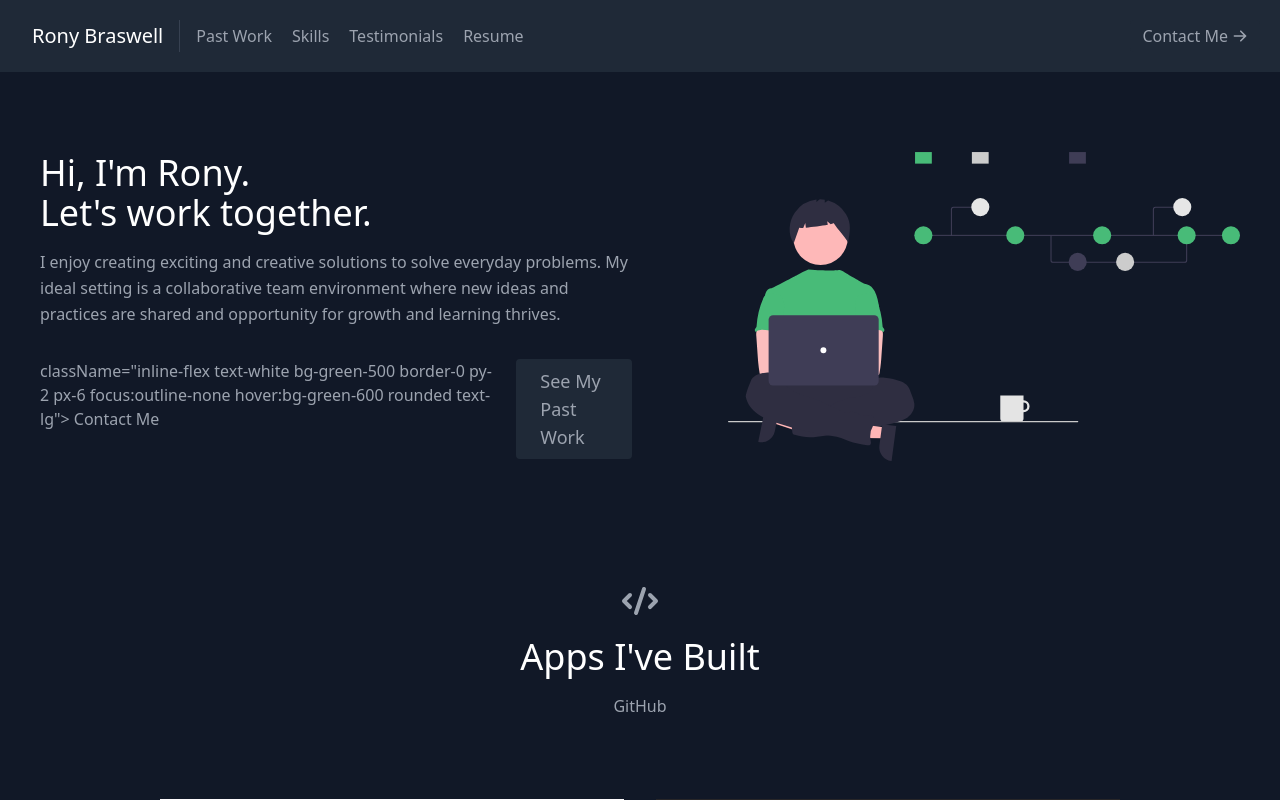
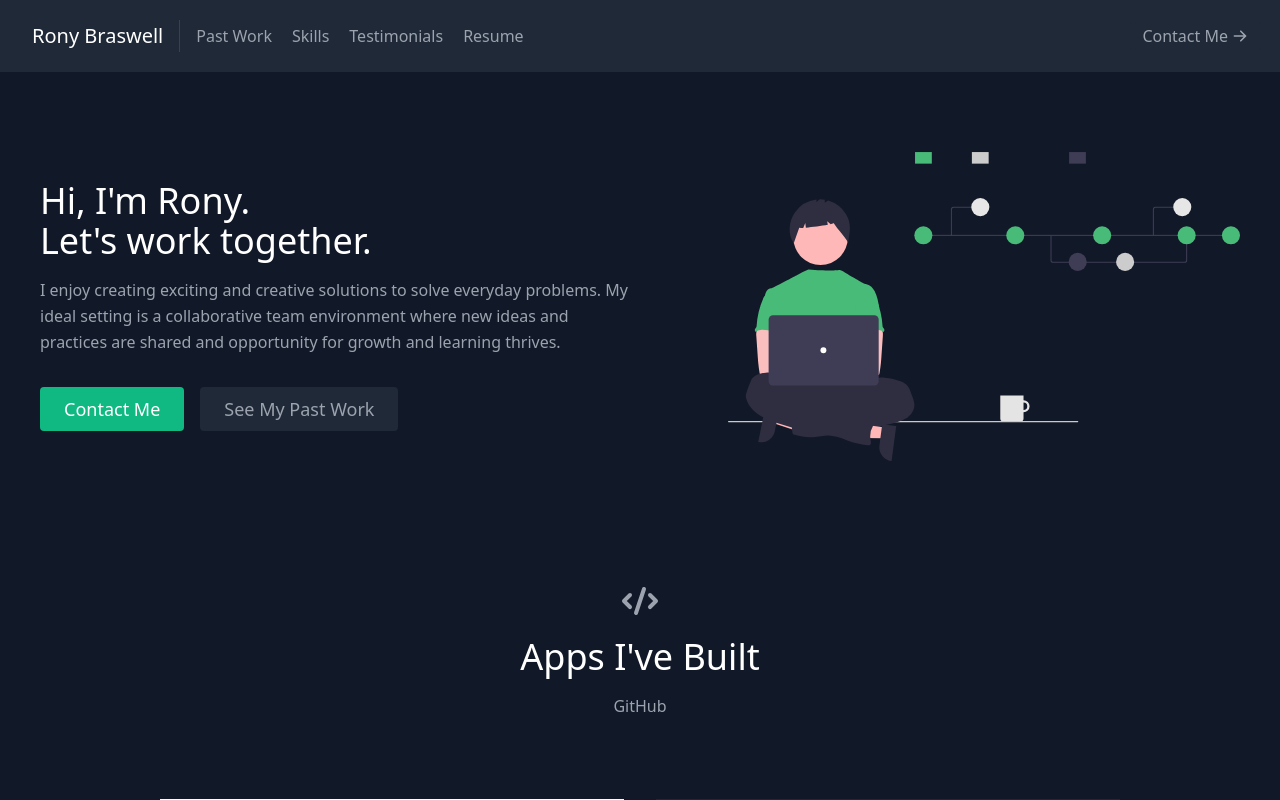
Before and after one commit to ronyelon/Portfolio-React, a React (Create React App) app: page / in a window 1280 px wide. Shown: the top 800 px of the page. Built offline with nearby package versions, Linux system fonts and the light colour scheme.

Commit message:
update about me

```diff
--- a/src/components/About.js
+++ b/src/components/About.js
@@ -15,7 +15,7 @@ export default function About() {
           </p>
           <div className="flex justify-center">
             <a
-              href = "mailto:RonyBraswell@hotmail.com?subject = Resume Request&body = Message">
+              href="mailto:RonyBraswell@hotmail.com?subject = Resume Request&body = Message"
               className="inline-flex text-white bg-green-500 border-0 py-2 px-6 focus:outline-none hover:bg-green-600 rounded text-lg">
               Contact Me
             </a>
--- a/src/components/Navbar.js
+++ b/src/components/Navbar.js
@@ -20,7 +20,7 @@ export default function Navbar() {
           <a href="#testimonials" className="mr-5 hover:text-white">
             Testimonials
           </a>
-          <a href="./resume.pdf" className="mr-5 hover:text-white">
+          <a href = "mailto:RonyBraswell@hotmail.com?subject = Resume Request&body = Message" className="mr-5 hover:text-white">
             Resume
           </a>
         </nav>
```
